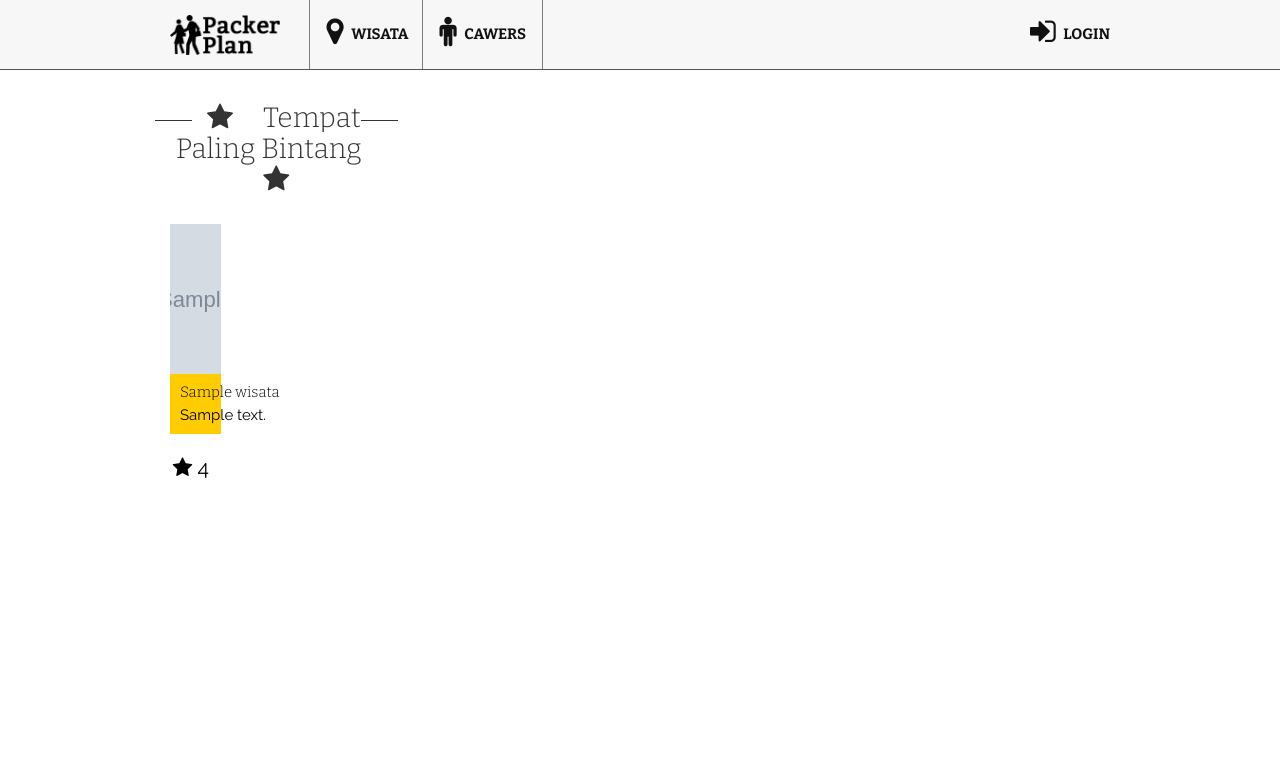
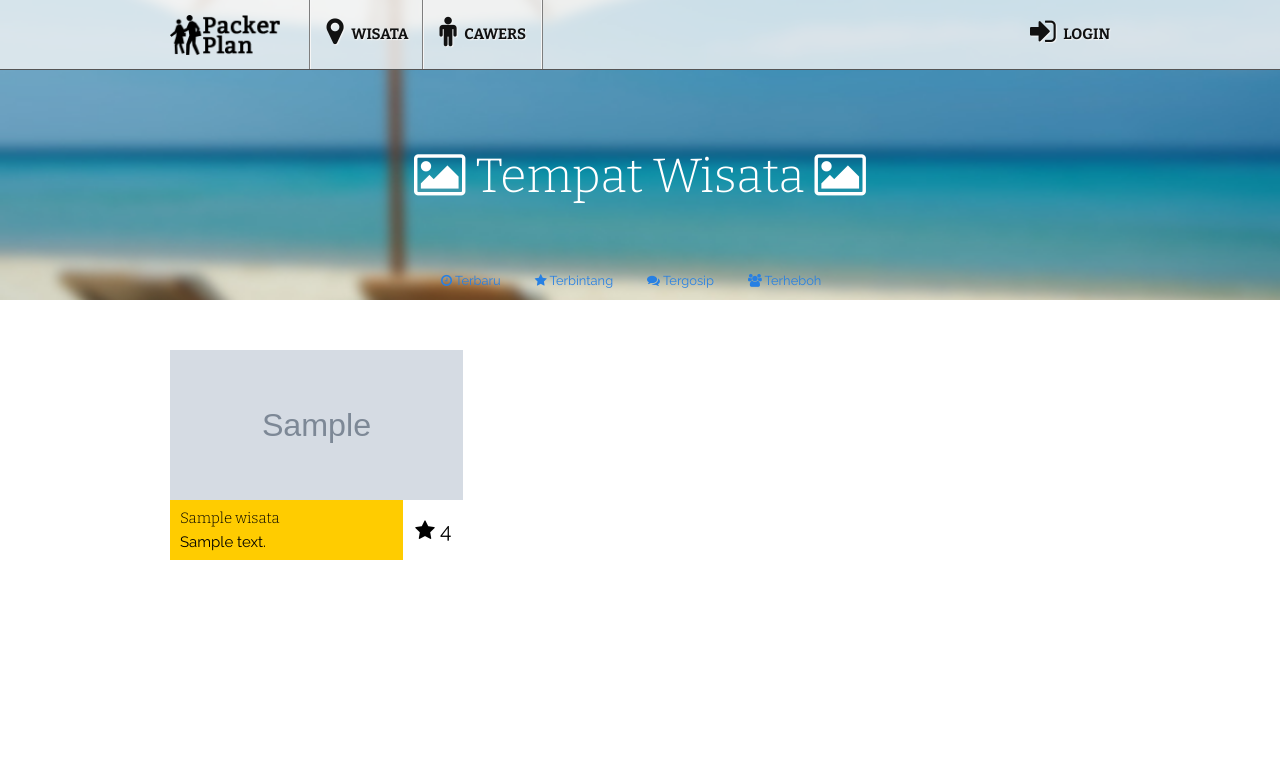
Before and after one commit to qwildz/packerplan, a PHP site: page /_project/list_tempat.php?urut=1 in a window 1280 px wide. Shown: the top 759 px of the page. Run offline with PHP 8.4, Linux system fonts and the light colour scheme; tables that the repository leaves empty or names only in its code hold one stand-in row (values such as "Sample post"); grey boxes marked "Sample" are stand-in pictures; some libraries are stand-ins or nearby versions.

Commit message:
Update pages

```diff
--- a/index.php
+++ b/index.php
@@ -166,7 +166,7 @@ while ($row = mysqli_fetch_assoc($query))
         </div>
 
         <div class="row">
-            <h2 class="title-line icon"><span class="fa fa-group"></span><span>Tempat Terheboh</span><span
+            <h2 class="title-line icon"><span class="fa fa-group"></span><span>Tempat Paling Heboh</span><span
                     class="fa fa-group"></span></h2>
             <?php foreach ($terheboh as $t)
             { ?>
--- a/list_tempat.php
+++ b/list_tempat.php
@@ -11,6 +11,10 @@ if ($urut == 'bintang')
             LEFT JOIN review USING (id_tempat)
             GROUP BY tempat_wisata.id_tempat
             ORDER BY rating DESC";
+
+    $bg = 'jumbo-bintang.jpg';
+    $fa = 'fa-star';
+    $title = 'Tempat Paling Bintang';
 }
 else if ($urut == 'gosip')
 {
@@ -20,6 +24,10 @@ else if ($urut == 'gosip')
             LEFT JOIN review USING (id_tempat)
             GROUP BY tempat_wisata.id_tempat
             ORDER BY jumlah_komentar DESC";
+
+    $bg = 'jumbo-gosip.jpg';
+    $fa = 'fa-comments';
+    $title = 'Tempat Tergosip';
 }
 else if ($urut == 'heboh')
 {
@@ -33,10 +41,18 @@ else if ($urut == 'heboh')
             LEFT JOIN partisipan USING (id_rencana)
             GROUP BY tempat_wisata.id_tempat
             ORDER BY jumlah_pengunjung DESC";
+
+    $bg = 'jumbo-heboh.jpg';
+    $fa = 'fa-group';
+    $title = 'Tempat Paling Heboh';
 }
 else
 {
     $sql = "SELECT tempat_wisata.*, foto FROM tempat_wisata LEFT JOIN foto_wisata USING (id_tempat) ORDER BY created DESC";
+
+    $bg = 'jumbo-general.jpg';
+    $fa = 'fa-picture-o';
+    $title = 'Tempat Wisata';
 }
 $query = mysqli_query($koneksi, $sql);
 
@@ -69,20 +85,47 @@ while ($row = mysqli_fetch_assoc($query))
 <body>
     <?php include 'includes/header.php'; ?>
 
-    <div class="blank-jumbotron"></div>
+    <div class="bg-parallax" style="background-image:url('media/<?php echo $bg; ?>');"></div>
+    <div class="jumbotron small">
+        <h2 class="icon"><span class="fa <?php echo $fa; ?>"></span><span> <?php echo $title; ?> </span><span
+                class="fa <?php echo $fa; ?>"></span></h2>
+
+        <ul class="nav nav-tabs">
+            <li role="presentation" class="<?php if(!$urut) echo 'active'; ?>">
+                <a href="list_tempat.php" role="button">
+                    <span class="fa fa-clock-o"></span> Terbaru
+                </a>
+            </li>
+            <li role="presentation" class="<?php if($urut=='bintang') echo 'active'; ?>">
+                <a href="list_tempat.php?urut=bintang" role="button">
+                    <span class="fa fa-star"></span> Terbintang
+                </a>
+            </li>
+            <li role="presentation" class="<?php if($urut=='gosip') echo 'active'; ?>">
+                <a href="list_tempat.php?urut=gosip" role="button">
+                    <span class="fa fa-comments"></span> Tergosip
+                </a>
+            </li>
+            <li role="presentation" class="<?php if($urut=='heboh') echo 'active'; ?>">
+                <a href="list_tempat.php?urut=heboh" role="button">
+                    <span class="fa fa-group"></span> Terheboh
+                </a>
+            </li>
+        </ul>
+    </div>
 
     <div class="container">
         <div class="row">
-            <div class="col-md-3">
+            <div class="col-md-12">
                 <div class="row">
-            <h2 class="title-line icon"><span class="fa fa-star"></span><span>Tempat Paling Bintang</span><span
-                    class="fa fa-star"></span></h2>
+
                     <?php foreach ($tempat as $t)
                     { ?>
                         <div class="col-xs-4 place-small-container">
                             <a href="tempat.php?id_tempat=<?php echo $t['id_tempat']; ?>">
                                 <div class="place-small">
-                            <div class="photo" style="background-image:url('media/<?php echo $t['foto']; ?>');"></div>
+                                    <div class="photo"
+                                         style="background-image:url('media/<?php echo $t['foto']; ?>');"></div>
                                     <div class="place-details-container">
                                         <div class="place-detail pull-left">
                                             <div class="media">
@@ -104,8 +147,22 @@ while ($row = mysqli_fetch_assoc($query))
             </div>
 
             <!-- jQuery (necessary for Bootstrap's JavaScript plugins) -->
-    <script src="https://ajax.googleapis.com/ajax/libs/jquery/1.11.1/jquery.min.js"></script>
+            <script src="assets/js/jquery.min.js"></script>
             <!-- Include all compiled plugins (below), or include individual files as needed -->
             <script src="assets/js/bootstrap.min.js"></script>
+            <script>
+                $(function () {
+                    var jumboHeight = $('.jumbotron').outerHeight();
+
+                    function parallax() {
+                        var scrolled = $(window).scrollTop();
+                        $('.bg-parallax').css('height', (jumboHeight - scrolled) + 'px');
+                    }
+
+                    $(window).scroll(function (e) {
+                        parallax();
+                    });
+                })
+            </script>
 </body>
 </html>
--- a/tempat.php
+++ b/tempat.php
@@ -327,7 +327,7 @@ $foto = mysqli_query($koneksi, $sql);
     </div>
 
     <!-- jQuery (necessary for Bootstrap's JavaScript plugins) -->
-    <script src="https://ajax.googleapis.com/ajax/libs/jquery/1.11.1/jquery.min.js"></script>
+    <script src="assets/js/jquery.min.js"></script>
     <!-- Include all compiled plugins (below), or include individual files as needed -->
     <script src="assets/js/bootstrap.min.js"></script>
     <script type="text/javascript" src="//maps.google.com/maps/api/js?sensor=true"></script>
```
Lines whose indentation alone changed are shown as unchanged.
